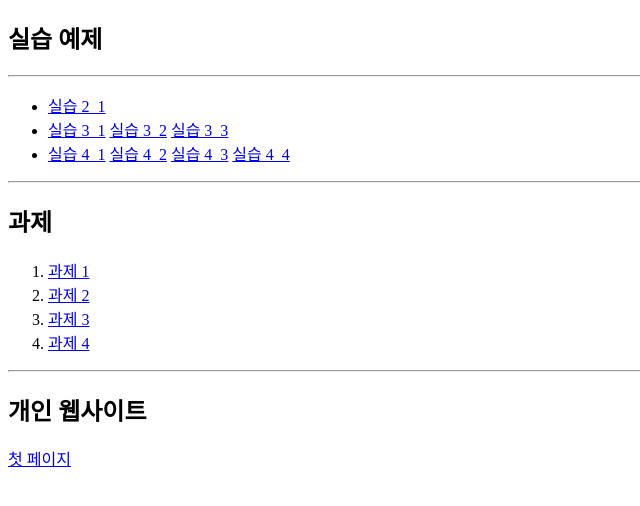
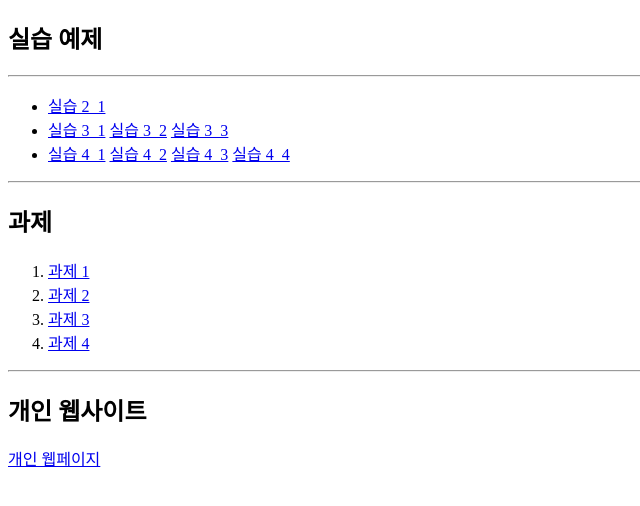
Before and after one commit to Minchaewon/home.io, a plain HTML site: page index.html in a window 1280 px wide. Shown: the full height of the page, 0-640 px from the left. Drawn offline with Linux system fonts and the light colour scheme.

Commit message:
개인 웹사이트

```diff
--- a/index.html
+++ b/index.html
@@ -27,6 +27,6 @@
 </ol>
 <hr>
 <h2>개인 웹사이트</h2>
-<a href="Lab/PhotoFolio/PhotoFolio/index.html">첫 페이지</a>
+<a href="Lab/PhotoFolio/PhotoFolio/index.html">개인 웹페이지</a>
 </body>
 </html>
```
